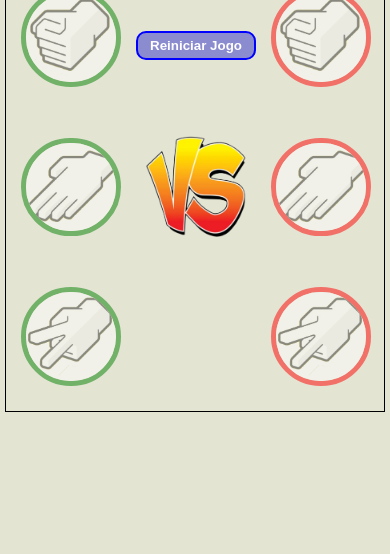
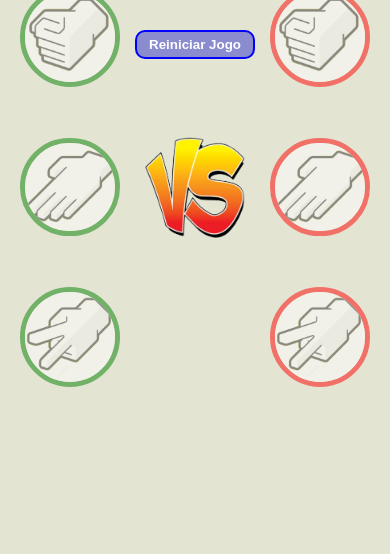
Before and after one commit to LucasCabral97/jokenpo, a plain HTML site: page index.html in a window 390 px wide. Shown: the part 290-844 px from the top of the page. Drawn offline with Linux system fonts and the light colour scheme.

Commit message:
centralizando mobile menos 600px

```diff
--- a/style/estilo.css
+++ b/style/estilo.css
@@ -19,8 +19,6 @@ body {
     #div_jogo {
         width: 380px;
         height: 500px;
-        margin: 0 auto;
-        border: 1px solid black;
     }
 
     #versus {
```
